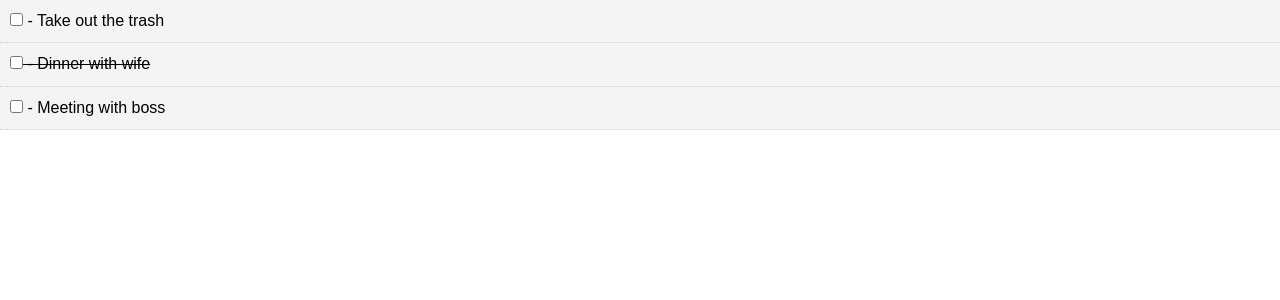
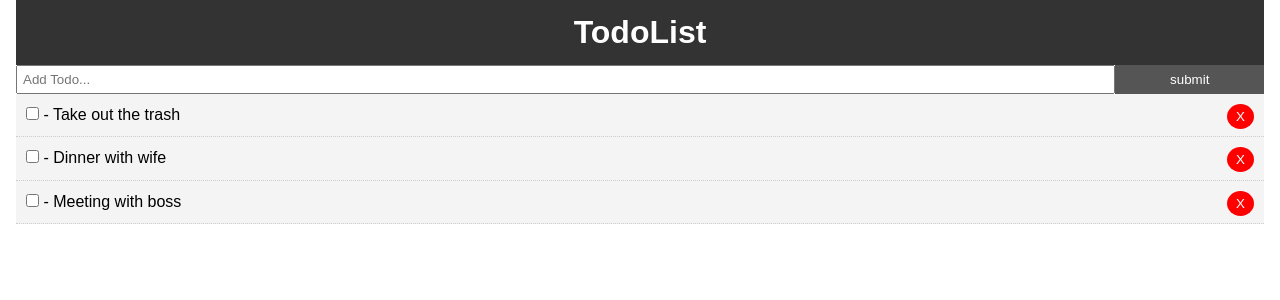
Before and after one commit to mikepianka/react-crash-todo, a React (Create React App) app: page / in a window 1280 px wide. Shown: the top 300 px of the page. Built offline with nearby package versions, Linux system fonts and the light colour scheme.

Commit message:
finish add / remove functionality

```diff
--- a/package.json
+++ b/package.json
@@ -9,6 +9,7 @@
     "react": "^17.0.1",
     "react-dom": "^17.0.1",
     "react-scripts": "4.0.0",
+    "uuid": "^8.3.1",
     "web-vitals": "^0.2.4"
   },
   "scripts": {
--- a/src/App.css
+++ b/src/App.css
@@ -13,3 +13,20 @@
   color: #333;
   text-decoration: none;
 }
+
+.container {
+  padding: 0 1rem;
+}
+
+.btn {
+  display: inline-block;
+  border: none;
+  background: #555;
+  color: #fff;
+  padding: 7px 20px;
+  cursor: pointer;
+}
+
+.btn:hover {
+  background: #666;
+}
--- a/src/App.js
+++ b/src/App.js
@@ -1,5 +1,8 @@
 import React, { Component } from "react";
+import Header from './components/layout/Header';
 import Todos from "./components/Todos";
+import AddTodo from './components/AddTodo';
+import { v4 as uuid } from 'uuid';
 
 import "./App.css";
 
@@ -7,17 +10,17 @@
   state = {
     todos: [
       {
-        id: 1,
+        id: uuid(),
         title: "Take out the trash",
         completed: false,
       },
       {
-        id: 2,
+        id: uuid(),
         title: "Dinner with wife",
-        completed: true,
+        completed: false,
       },
       {
-        id: 3,
+        id: uuid(),
         title: "Meeting with boss",
         completed: false,
       },
@@ -26,6 +29,7 @@
 
   // Toggle Complete
   markComplete = (id) => {
+    console.log(id)
     this.setState({
       todos: this.state.todos.map((todo) => {
         if (todo.id === id) {
@@ -34,12 +38,36 @@
         return todo;
       }),
     });
-  };
+  }
+
+  // Delete Todo
+  delTodo = (id) => {
+    console.log(`removed todo ${id}`)
+    this.setState({
+      // ... is the spread operator, copies everything that's already there
+      todos: [...this.state.todos.filter(todo => todo.id !== id)]
+    });
+  }
+
+  // Add Todo
+  addTodo = (title) => {
+    console.log(title);
+    const newTodo = {
+      id: uuid(),
+      title: title,
+      completed: false
+    }
+    this.setState({ todos: [...this.state.todos, newTodo] });
+  }
 
   render() {
     return (
       <div className="App">
-        <Todos todos={this.state.todos} markComplete={this.markComplete} />
+        <div className="container">
+          <Header />
+          <AddTodo addTodo={this.addTodo}/>
+          <Todos todos={this.state.todos} markComplete={this.markComplete} delTodo={this.delTodo} />
+        </div>
       </div>
     );
   }
--- /dev/null
+++ b/src/components/AddTodo.js
@@ -0,0 +1,39 @@
+import React, { Component } from 'react'
+
+export class AddTodo extends Component {
+  // example of component state, only exists in the AddTodo component
+  state = {
+    title: ''
+  }
+
+  onSubmit = (e) => {
+    e.preventDefault();
+    this.props.addTodo(this.state.title);
+    this.setState({ title: '' });
+  }
+
+  onChange = (e) => this.setState({ title: e.target.value });
+
+  render() {
+    return (
+      <form onSubmit={this.onSubmit} style={{ display: 'flex' }}>
+        <input
+          type='text'
+          name='title'
+          placeholder='Add Todo...'
+          style={{ flex: '10', padding: '5px' }}
+          value={this.state.title}
+          onChange={this.onChange}
+        />
+        <input
+        type='submit'
+        value='submit'
+        className='btn'
+        style={{flex: '1'}}
+        />
+      </form>
+    )
+  }
+}
+
+export default AddTodo
--- a/src/components/TodoItem.js
+++ b/src/components/TodoItem.js
@@ -22,6 +22,7 @@
           />
           {" - "}
           {title}
+          <button onClick={this.props.delTodo.bind(this, id)} style={btnStyle}>X</button>
         </p>
       </div>
     );
@@ -33,4 +34,14 @@
   todo: PropTypes.object.isRequired,
 };
 
+const btnStyle = {
+  background: '#ff0000',
+  color: '#fff',
+  border: 'none',
+  padding: '5px 9px',
+  borderRadius: '50%',
+  cursor: 'pointer',
+  float: 'right'
+}
+
 export default TodoItem;
--- a/src/components/Todos.js
+++ b/src/components/Todos.js
@@ -9,6 +9,7 @@
         key={todo.id}
         todo={todo}
         markComplete={this.props.markComplete}
+        delTodo={this.props.delTodo}
       />
     ));
   }
--- /dev/null
+++ b/src/components/layout/Header.js
@@ -0,0 +1,19 @@
+import React from 'react';
+
+// can just use a functional component because this will be markup without state or methods
+function Header() {
+  return (
+    <header style={headerStyle}>
+      <h1>TodoList</h1>
+    </header>
+  )
+}
+
+const headerStyle = {
+  background: '#333',
+  color: '#fff',
+  textAlign: 'center',
+  padding: '10px'
+}
+
+export default Header;
```
Also changed, not shown: 2 other files (tests, documents, lock files or other folders).
